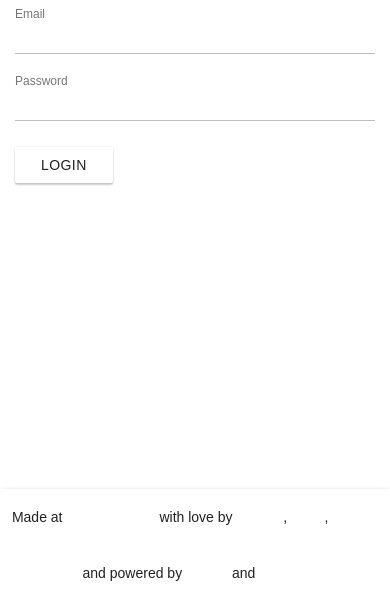
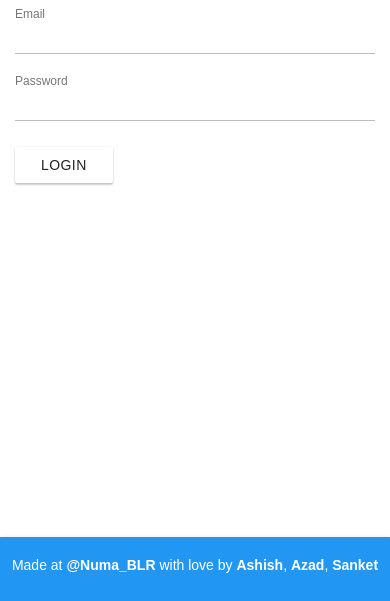
Before and after one commit to codestrike/rabto, a website: page login.html in a window 390 px wide. Shown: the part 243-844 px from the top of the page. Drawn offline with Linux system fonts and the light colour scheme.

Commit message:
FIX - footer styling on small screen improved

```diff
--- a/login.html
+++ b/login.html
@@ -27,7 +27,7 @@
 		</form>
 	</section>
 
-	<section class="mui-appbar-height mui--appbar-line-height mui--z2 rabto-footer">
+	<section class="mui-appbar mui-appbar-height mui--appbar-line-height mui--z2 rabto-footer">
 		Made at <a href="http://twitter.com/@Numa_blr">@Numa_BLR</a> with love by
 		<a href="http://twitter.com/@ashgkwd">Ashish</a>,
 		<a href="http://twitter.com/@azad26195">Azad</a>,
--- a/public/css/design.css
+++ b/public/css/design.css
@@ -176,15 +176,12 @@ input, .description {
 }
 
 .rabto-footer  {
-	/*background-color: #212121;*/
 	bottom: 0;
-	/*box-shadow: 0 -3px 6px rgba(0,0,0,0.14), 0 -3px 6px rgba(0,0,0,0.20);*/
-	/*color: white;*/
-	/*font-size: small;*/
-	/*padding: 15px 0;*/
 	position: fixed;
 	text-align: center;
 	width: 100%;
+	max-height: 64px;
+	overflow: scroll;
 }
 
 .rabto-footer a {
```
Also changed, not shown: index.html (+1 -1 lines).
